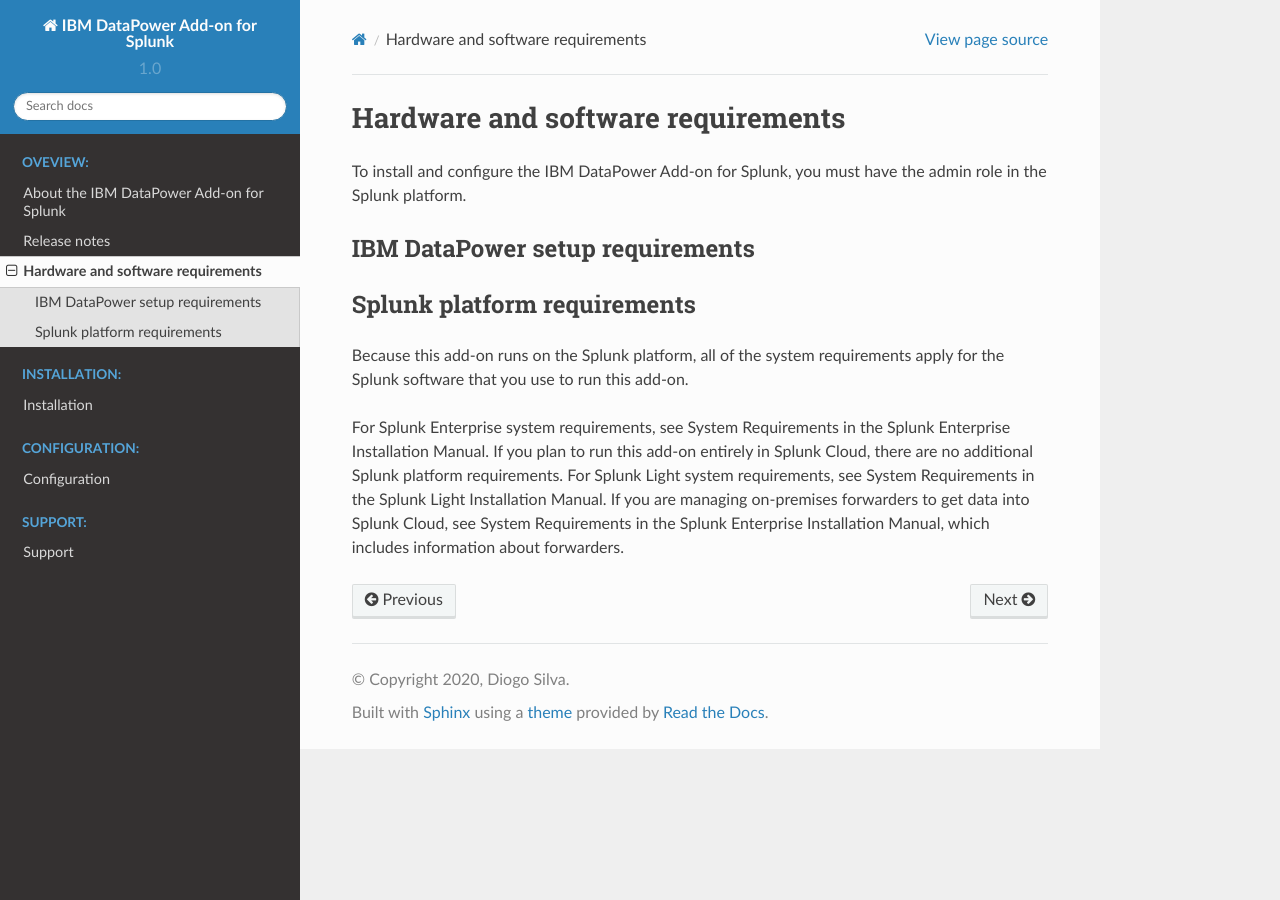
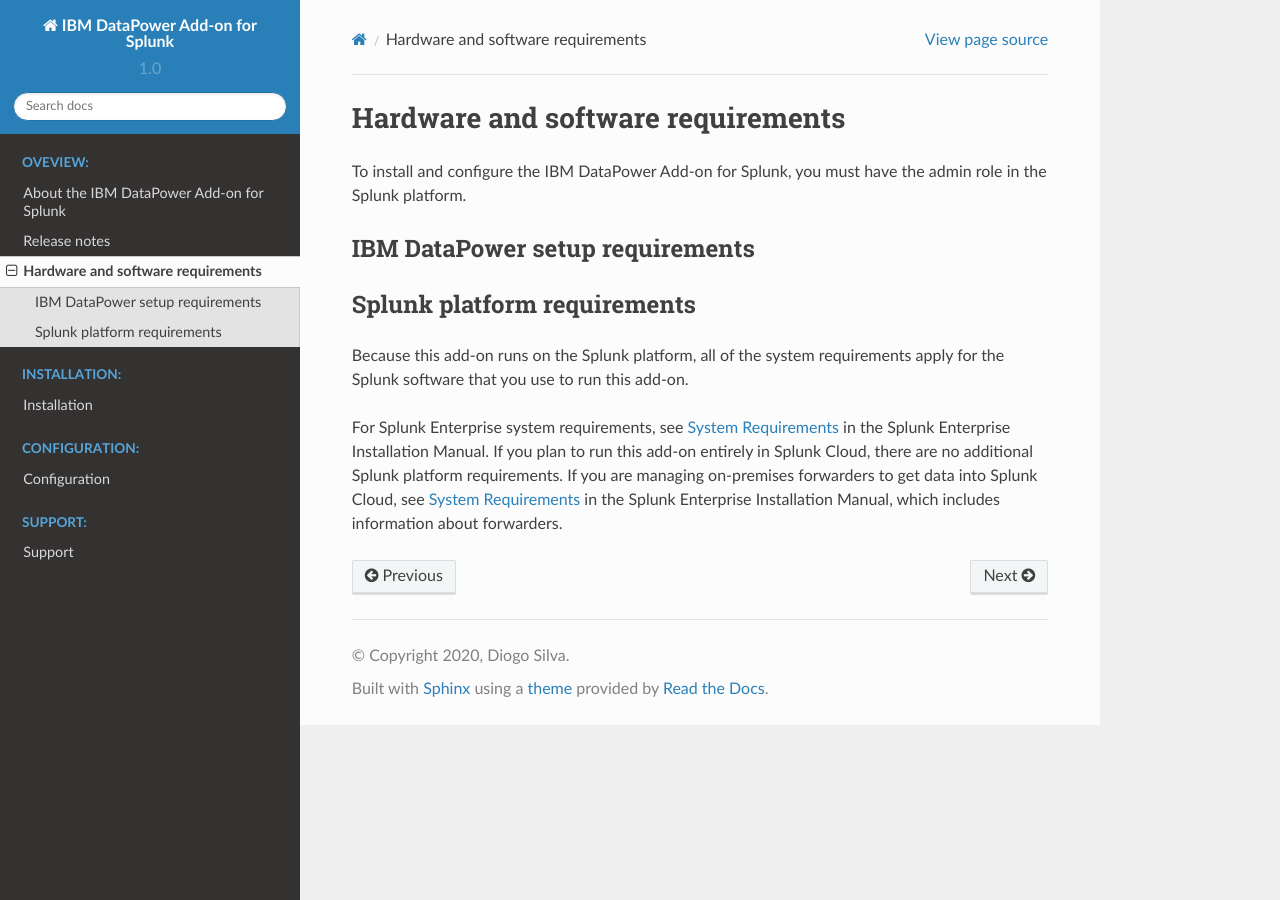
Before and after one commit to diogofgm/TA-ibm_datapower, a Sphinx documentation site: the page built from docs/source/overview/requirements.rst, in a window 1280 px wide. Built offline with Sphinx 7.4.7 and the Read the Docs theme 2.0.0, drawn with Linux system fonts in a browser that asks for light colours; pages that are not in the unit, such as notebooks, are missing from menus.

Commit message:
Update requirements.rst
added missing links

```diff
--- a/docs/source/overview/requirements.rst
+++ b/docs/source/overview/requirements.rst
@@ -13,7 +13,9 @@
 ----------------------------
 Because this add-on runs on the Splunk platform, all of the system requirements apply for the Splunk software that you use to run this add-on.
 
-For Splunk Enterprise system requirements, see System Requirements in the Splunk Enterprise Installation Manual.
+For Splunk Enterprise system requirements, see `System Requirements`_ in the Splunk Enterprise Installation Manual.
 If you plan to run this add-on entirely in Splunk Cloud, there are no additional Splunk platform requirements.
-For Splunk Light system requirements, see System Requirements in the Splunk Light Installation Manual.
-If you are managing on-premises forwarders to get data into Splunk Cloud, see System Requirements in the Splunk Enterprise Installation Manual, which includes information about forwarders.
+If you are managing on-premises forwarders to get data into Splunk Cloud, see `System Requirements`_ in the Splunk Enterprise Installation Manual, which includes information about forwarders.
+
+
+.. _System Requirements: http://docs.splunk.com/Documentation/Splunk/latest/Installation/Systemrequirements
```
